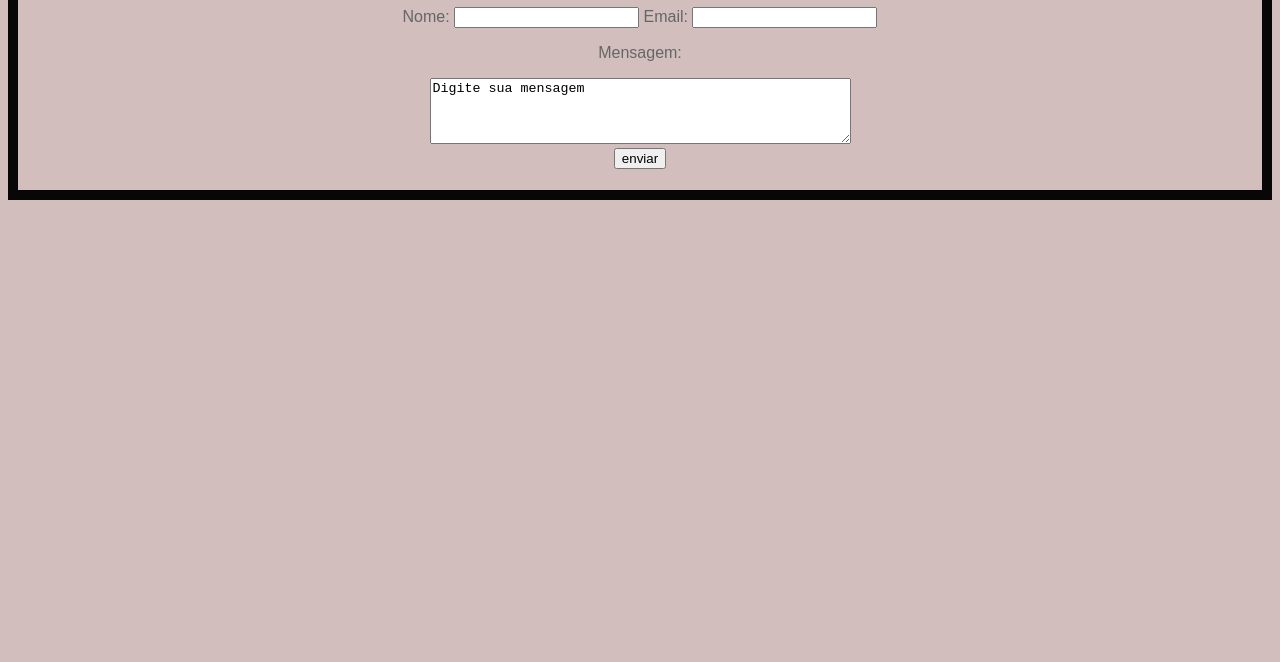
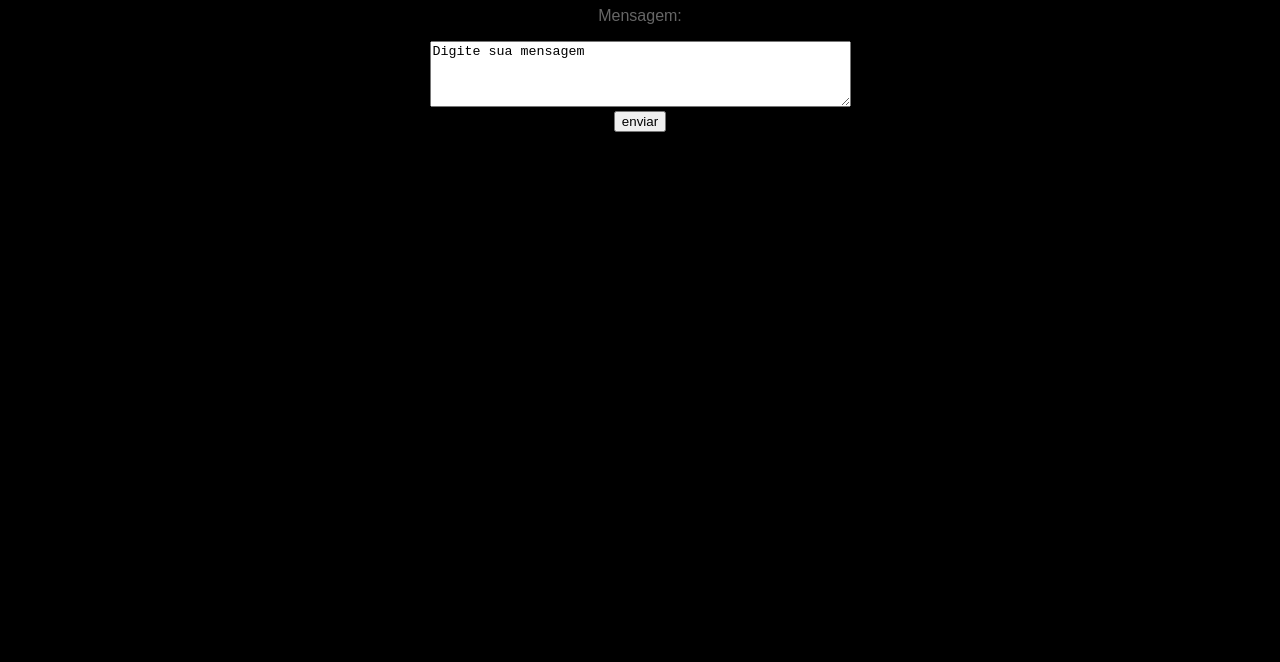
Before and after one commit to thalita-lab/portif-lio-pessoal3, a plain HTML site: page index.html in a window 1280 px wide. Shown: the part 138-800 px from the top of the page. Drawn offline with Linux system fonts and the light colour scheme.

Commit message:
Update estilo.css

```diff
--- a/estilo.css
+++ b/estilo.css
@@ -3,9 +3,6 @@ body {
     text-align: center;
     margin-top: 50px;
     background-color: rgb(0, 0, 0);
-    background-color: rgb(211, 190, 190);
-    border:10px solid rgb(8, 6, 7);
-    padding: 5px;
 }
 h1 {
     color: #007bff;
```
